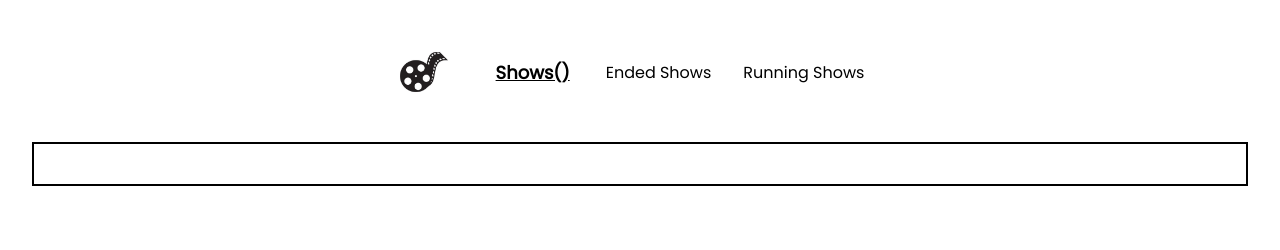
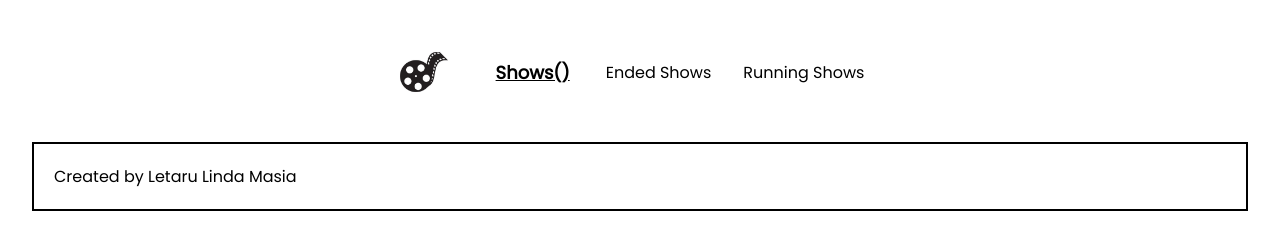
Before and after one commit to letarulinda/movie-capstone, a website built with webpack: page src/index.html in a window 1280 px wide. Built offline with nearby package versions, Linux system fonts and the light colour scheme; no server answers.

Commit message:
modify index.html

```diff
--- a/src/index.html
+++ b/src/index.html
@@ -64,7 +64,7 @@
     </main>
     <footer>
       <p>
-
+      Created by Letaru Linda Masia
       </p>
     </footer>
   </body>
```
Also changed, not shown: dist/index.html.
